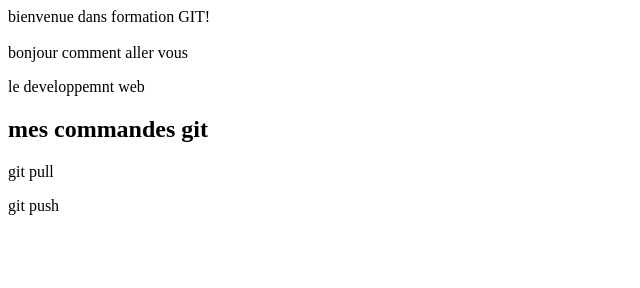
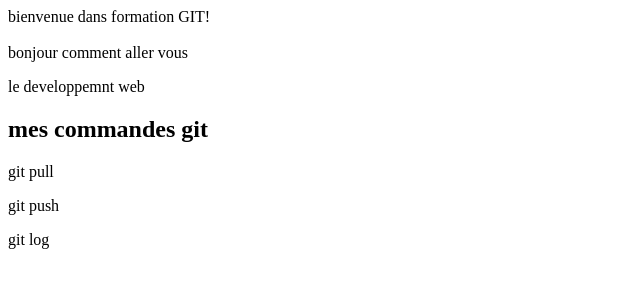
Before and after one commit to mayo-jordan/mon_site_web, a plain HTML site: page index.html in a window 1280 px wide. Shown: the full height of the page, 0-640 px from the left. Drawn offline with Linux system fonts and the light colour scheme.

Commit message:
ajout git log

```diff
--- a/index.html
+++ b/index.html
@@ -20,6 +20,7 @@
     <h2> mes commandes git</h2>
     <p>git pull</p>
     <p>git push</p>
+    <P>git log</P>
  </div>
 </body>
 </html>
```
Also changed, not shown: 1 other file.
